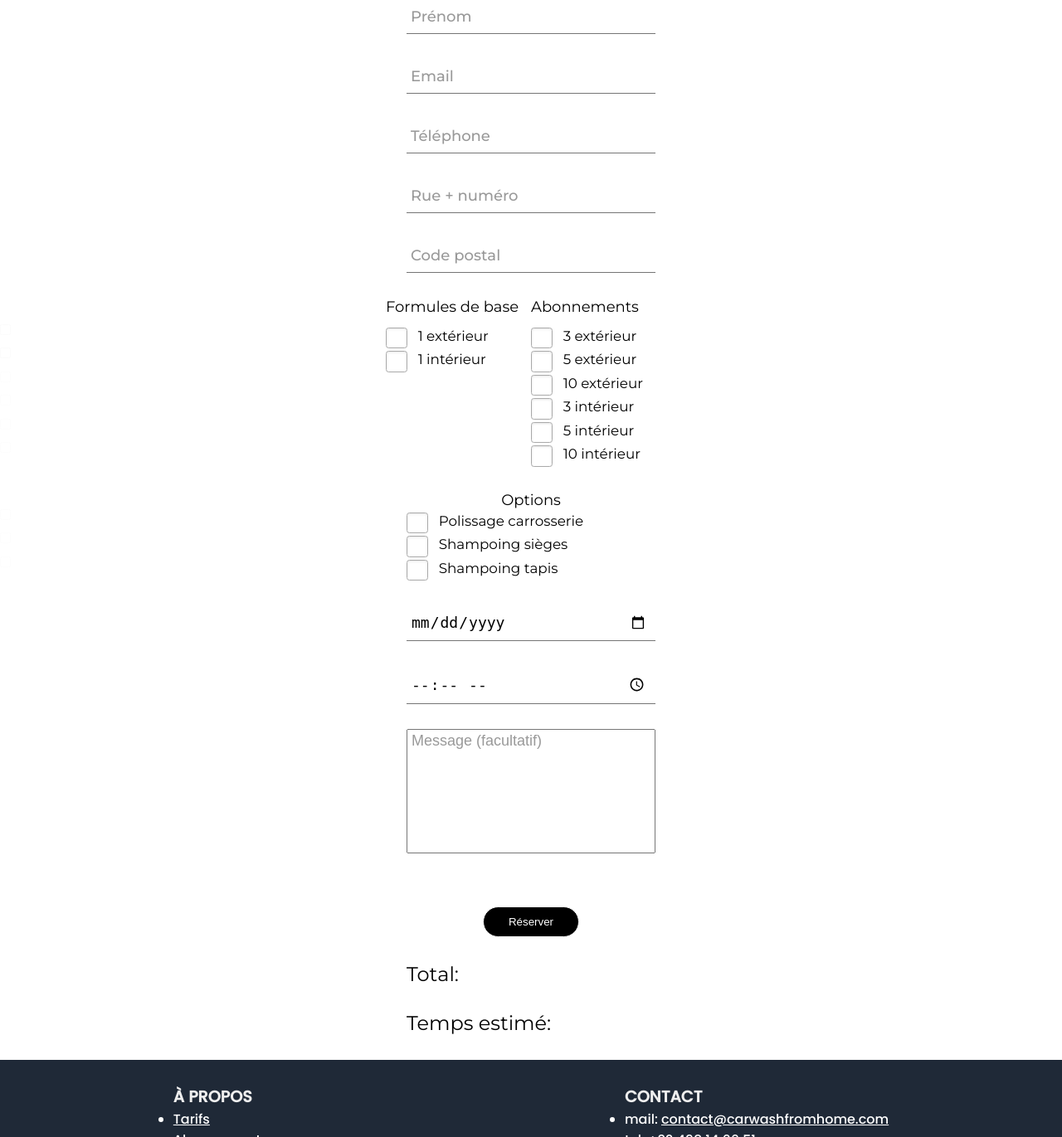
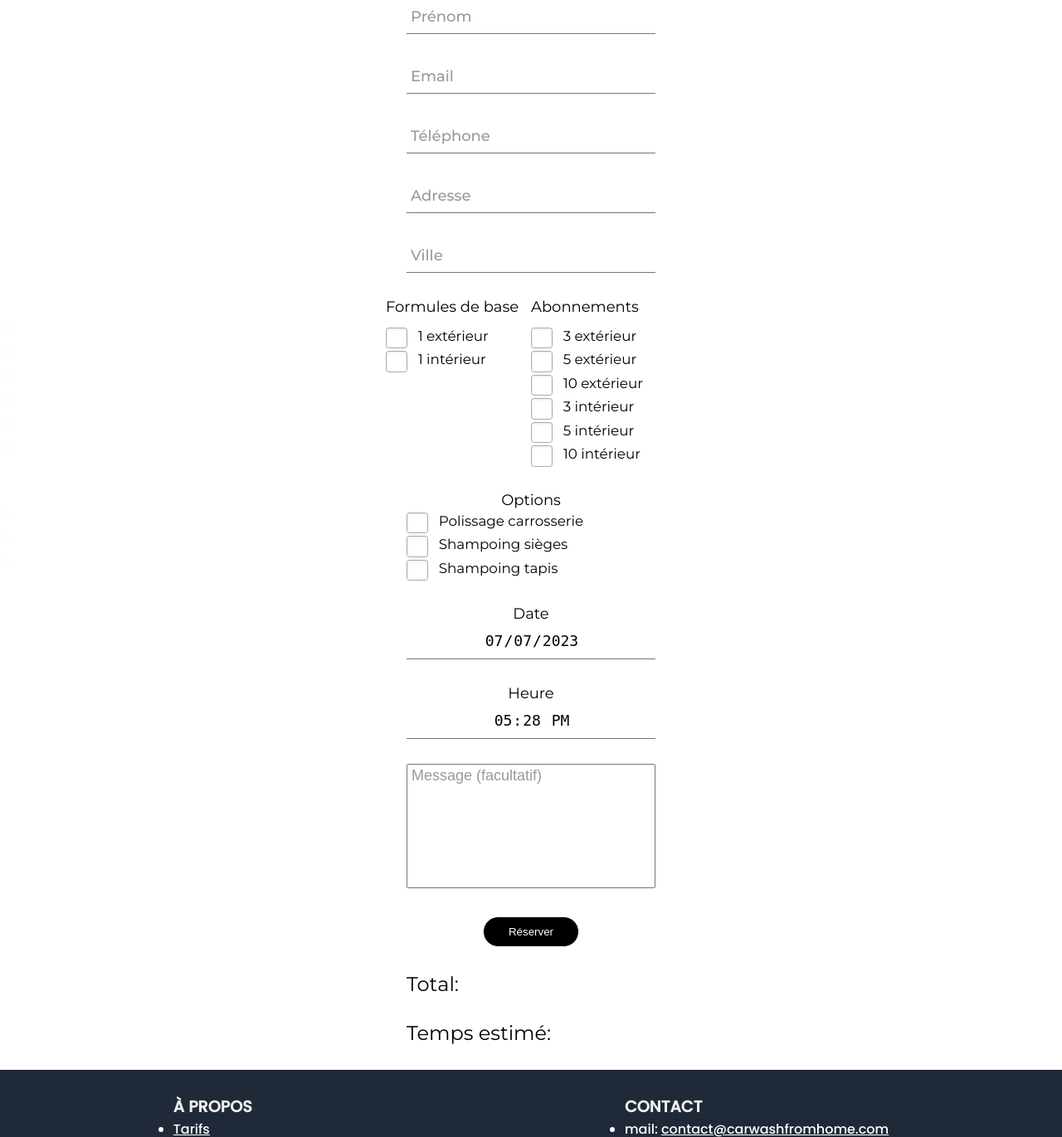
Before and after one commit to TerryHenrard/car-wash-from-home, a PHP site: page / in a window 1280 px wide. Shown: the part 5129-6500 px from the top of the page at 83% size. Run offline with PHP 8.4, Linux system fonts and the light colour scheme.

Commit message:
adding new composent for mobile to make it looks greater than it looked

```diff
--- a/assets/scripts/formChecker.js
+++ b/assets/scripts/formChecker.js
@@ -17,14 +17,45 @@ let lastName,
   firstName,
   email,
   phoneNumber,
-  streetAndNumber,
-  postcode,
-  date,
+  address,
+  city,
+  dateAppointement,
   hours,
   message;
 let formule = [];
 let abonnement = [];
 let option = [];
+
+let date = new Date();
+let jour = date.getDate().toString().padStart(2, "0");
+let mois = date.getMonth() + 1;
+let annee = date.getFullYear();
+let heures = date.getHours().toString().padStart(2, "0");
+let minutes = date.getMinutes().toString().padStart(2, "0");
+
+inputDate.value =
+  annee.toString().padStart(2, "0") +
+  "-" +
+  mois.toString().padStart(2, "0") +
+  "-" +
+  jour;
+inputTime.value = heures + ":" + minutes;
+
+let dateMin =
+  (annee - 1).toString().padStart(2, "0") +
+  "-" +
+  mois.toString().padStart(2, "0") +
+  "-" +
+  jour;
+let dateMax =
+  (annee + 1).toString().padStart(2, "0") +
+  "-" +
+  mois.toString().padStart(2, "0") +
+  "-" +
+  jour;
+
+inputDate.setAttribute("min", dateMin);
+inputDate.setAttribute("max", dateMax);
 
 const errorDisplay = (tag, message, valid) => {
   const input = document.getElementById(tag);
@@ -122,23 +153,23 @@ const phoneNumberChecker = (value) => {
   }
 };
 
-const streetAndNumberChecker = (value) => {
+const adressChecker = (value) => {
   if (!value.match(/^[\p{L}\d\s\.,#'\-]*$/gmu)) {
-    errorDisplay("rue", "cette adresse n'est pas valide");
-    streetAndNumber = null;
+    errorDisplay("adresse", "cette adresse n'est pas valide");
+    address = null;
   } else {
-    errorDisplay("rue", "", true);
-    streetAndNumber = value;
+    errorDisplay("adresse", "", true);
+    address = value;
   }
 };
 
-const postcodeChecker = (value) => {
-  if (!value.match(/^[\d]{0,4}$/)) {
-    errorDisplay("ville", "ce code postal n'est pas valide");
-    postcode = null;
+const cityChecker = (value) => {
+  if (!value.match(/^([a-zA-Z\p{L}]+(?:. |-| |'))*[a-zA-Z\p{L}]*$/gmu)) {
+    errorDisplay("ville", "cette ville n'est pas valide");
+    city = null;
   } else {
     errorDisplay("ville", "", true);
-    postcode = value;
+    city = value;
   }
 };
 
@@ -167,11 +198,11 @@ inputsText.forEach((input) => {
       case "tel":
         phoneNumberChecker(e.target.value);
         break;
-      case "rue":
-        streetAndNumberChecker(e.target.value);
+      case "adresse":
+        adressChecker(e.target.value);
         break;
       case "ville":
-        postcodeChecker(e.target.value);
+        cityChecker(e.target.value);
         break;
       case "message":
         messageChecker(e.target.value);
@@ -179,6 +210,16 @@ inputsText.forEach((input) => {
         null;
     }
   });
+});
+
+let inputDateClicked = false;
+inputDate.addEventListener("click", () => {
+  inputDateClicked = true;
+});
+
+let inputTimeClicked = false;
+inputTime.addEventListener("click", () => {
+  inputTimeClicked = true;
 });
 
 inputsCkb.forEach((input) => {
@@ -360,17 +401,25 @@ inputsCkb.forEach((input) => {
 form.addEventListener("submit", (e) => {
   e.preventDefault();
 
-  date = inputDate.value;
-  hours = inputTime.value;
+  if (inputTimeClicked && inputDateClicked) {
+    errorDisplay("date", "", true);
+    errorDisplay("time", "", true);
+
+    dateAppointement = inputDate.value;
+    hours = inputTime.value;
+  } else {
+    dateAppointement = null;
+    hours = null;
+  }
 
   if (
     lastName &&
     firstName &&
     email &&
     phoneNumber &&
-    streetAndNumber &&
-    postcode &&
-    date &&
+    address &&
+    city &&
+    dateAppointement &&
     hours
   ) {
     const data = {
@@ -378,12 +427,12 @@ form.addEventListener("submit", (e) => {
       firstName,
       email,
       phoneNumber,
-      streetAndNumber,
-      postcode,
+      address,
+      city,
       formule,
       abonnement,
       option,
-      date,
+      dateAppointement,
       hours,
       price,
       time,
@@ -417,6 +466,9 @@ form.addEventListener("submit", (e) => {
     console.log(jsonData);
     xhr.send(jsonData);
   } else {
+    errorDisplay("date", "Veuillez sélectionner une date qui vous convient");
+    errorDisplay("time", "Veuillez sélectionner une heure qui vous convient");
+
     errorAnim.classList.add("error-inscription-anim");
     setTimeout(() => {
       errorAnim.classList.remove("error-inscription-anim");
--- a/assets/styles/index.css
+++ b/assets/styles/index.css
@@ -1039,11 +1039,60 @@ header .header-text div .fa-solid {
     grid-template-columns: 1fr;
   }
 }
+.rdv .form-container .date-container p,
+.rdv .form-container .time-container p {
+  font-size: 18px;
+  color: #000000;
+}
+@media only screen and (max-width: 500px) {
+  .rdv .form-container .date-container p,
+  .rdv .form-container .time-container p {
+    font-size: 1.1rem !important;
+  }
+}
+.rdv .form-container .date-container #time,
+.rdv .form-container .date-container #date,
+.rdv .form-container .time-container #time,
+.rdv .form-container .time-container #date {
+  box-sizing: border-box;
+  outline: 0;
+  padding-left: 0.75rem;
+  display: flex;
+  justify-content: center;
+  position: relative;
+  width: 100%;
+  appearance: auto;
+  -moz-appearance: textfield;
+  -webkit-appearance: none;
+  margin: 0;
+}
+.rdv .form-container .date-container #time::-webkit-calendar-picker-indicator,
+.rdv .form-container .date-container #date::-webkit-calendar-picker-indicator,
+.rdv .form-container .time-container #time::-webkit-calendar-picker-indicator,
+.rdv .form-container .time-container #date::-webkit-calendar-picker-indicator {
+  background: none;
+  bottom: 0;
+  color: transparent;
+  cursor: pointer;
+  height: auto;
+  left: 0;
+  position: absolute;
+  right: 0;
+  top: 0;
+  width: auto;
+}
+.rdv .form-container .date-container #time::-webkit-datetime-edit,
+.rdv .form-container .date-container #date::-webkit-datetime-edit,
+.rdv .form-container .time-container #time::-webkit-datetime-edit,
+.rdv .form-container .time-container #date::-webkit-datetime-edit {
+  text-align: center;
+  width: 100%;
+}
 .rdv .form-container .last-name-container,
 .rdv .form-container .first-name-container,
 .rdv .form-container .email-container,
 .rdv .form-container .tel-container,
-.rdv .form-container .rue-container,
+.rdv .form-container .adresse-container,
 .rdv .form-container .ville-container,
 .rdv .form-container .date-container,
 .rdv .form-container .time-container {
@@ -1056,7 +1105,7 @@ header .header-text div .fa-solid {
 .rdv .form-container .first-name-container input,
 .rdv .form-container .email-container input,
 .rdv .form-container .tel-container input,
-.rdv .form-container .rue-container input,
+.rdv .form-container .adresse-container input,
 .rdv .form-container .ville-container input,
 .rdv .form-container .date-container input,
 .rdv .form-container .time-container input {
@@ -1131,7 +1180,7 @@ header .header-text div .fa-solid {
 .rdv .form-container .first-name-container .bar,
 .rdv .form-container .email-container .bar,
 .rdv .form-container .tel-container .bar,
-.rdv .form-container .rue-container .bar,
+.rdv .form-container .adresse-container .bar,
 .rdv .form-container .ville-container .bar,
 .rdv .form-container .date-container .bar,
 .rdv .form-container .time-container .bar {
@@ -1146,8 +1195,8 @@ header .header-text div .fa-solid {
 .rdv .form-container .email-container .bar:after,
 .rdv .form-container .tel-container .bar:before,
 .rdv .form-container .tel-container .bar:after,
-.rdv .form-container .rue-container .bar:before,
-.rdv .form-container .rue-container .bar:after,
+.rdv .form-container .adresse-container .bar:before,
+.rdv .form-container .adresse-container .bar:after,
 .rdv .form-container .ville-container .bar:before,
 .rdv .form-container .ville-container .bar:after,
 .rdv .form-container .date-container .bar:before,
@@ -1167,7 +1216,7 @@ header .header-text div .fa-solid {
 .rdv .form-container .first-name-container .bar:before,
 .rdv .form-container .email-container .bar:before,
 .rdv .form-container .tel-container .bar:before,
-.rdv .form-container .rue-container .bar:before,
+.rdv .form-container .adresse-container .bar:before,
 .rdv .form-container .ville-container .bar:before,
 .rdv .form-container .date-container .bar:before,
 .rdv .form-container .time-container .bar:before {
@@ -1177,7 +1226,7 @@ header .header-text div .fa-solid {
 .rdv .form-container .first-name-container .bar:after,
 .rdv .form-container .email-container .bar:after,
 .rdv .form-container .tel-container .bar:after,
-.rdv .form-container .rue-container .bar:after,
+.rdv .form-container .adresse-container .bar:after,
 .rdv .form-container .ville-container .bar:after,
 .rdv .form-container .date-container .bar:after,
 .rdv .form-container .time-container .bar:after {
@@ -1187,7 +1236,7 @@ header .header-text div .fa-solid {
 .rdv .form-container .first-name-container label,
 .rdv .form-container .email-container label,
 .rdv .form-container .tel-container label,
-.rdv .form-container .rue-container label,
+.rdv .form-container .adresse-container label,
 .rdv .form-container .ville-container label,
 .rdv .form-container .date-container label,
 .rdv .form-container .time-container label {
@@ -1218,7 +1267,7 @@ header .header-text div .fa-solid {
 .rdv .form-container .first-name-container p,
 .rdv .form-container .email-container p,
 .rdv .form-container .tel-container p,
-.rdv .form-container .rue-container p,
+.rdv .form-container .adresse-container p,
 .rdv .form-container .ville-container p,
 .rdv .form-container .date-container p,
 .rdv .form-container .time-container p {
@@ -1677,7 +1726,7 @@ header .header-text div .fa-solid {
   display: flex;
   justify-content: center;
   align-items: center;
-  margin: 30px;
+  margin: 0 30px 30px 30px;
 }
 .rdv .form-container .submit-container input {
   color: #ffffff;
--- a/assets/styles/layout/_rendez-vous.scss
+++ b/assets/styles/layout/_rendez-vous.scss
@@ -23,11 +23,56 @@
         grid-template-columns: 1fr;
       }
     }
+
+    .date-container,
+    .time-container {
+      p {
+        font-size: 18px;
+        color: #000000;
+
+        @media only screen and (max-width: 500px) {
+          font-size: 1.1rem !important;
+        }
+      }
+      #time,
+      #date {
+        box-sizing: border-box;
+        outline: 0;
+        padding-left: 0.75rem;
+        display: flex;
+        justify-content: center;
+        position: relative;
+        width: 100%;
+        appearance: auto;
+        -moz-appearance: textfield;
+        -webkit-appearance: none;
+        margin: 0;
+
+        &::-webkit-calendar-picker-indicator {
+          background: none;
+          bottom: 0;
+          color: transparent;
+          cursor: pointer;
+          height: auto;
+          left: 0;
+          position: absolute;
+          right: 0;
+          top: 0;
+          width: auto;
+        }
+
+        &::-webkit-datetime-edit {
+          text-align: center;
+          width: 100%;
+        }
+      }
+    }
+
     .last-name-container,
     .first-name-container,
     .email-container,
     .tel-container,
-    .rue-container,
+    .adresse-container,
     .ville-container,
     .date-container,
     .time-container {
@@ -400,7 +445,7 @@
       display: flex;
       justify-content: center;
       align-items: center;
-      margin: 30px;
+      margin: 0 30px 30px 30px;
       input {
         color: #ffffff;
         padding: 10px 30px;
--- a/index.html
+++ b/index.html
@@ -367,16 +367,16 @@
           <label for="tel">Téléphone</label>
           <p class="message-error-tel"></p>
         </div>
-        <div class="rue-container">
-          <input type="text" id="rue" name="rue" required>
+        <div class="adresse-container">
+          <input type="text" id="adresse" name="adresse" required>
           <span class="bar"></span>
-          <label for="rue">Rue + numéro</label>
-          <p class="message-error-rue"></p>
+          <label for="adresse">Adresse</label>
+          <p class="message-error-adresse"></p>
         </div>
         <div class="ville-container">
           <input type="text" id="ville" name="ville" required>
           <span class="bar"></span>
-          <label for="ville">Code postal</label>
+          <label for="ville">Ville</label>
           <p class="message-error-ville"></p>
         </div>
         <div class="formule-container">
@@ -443,10 +443,16 @@
           </div>
         </div>
         <div class="date-container">
-          <input type="date" id="date" min="2023-07-02" max="2025-07-02" name="date" required>
+          <p>Date</p>
+          <label for="date"></label>
+          <input type="date" id="date" name="date" required>
+          <p class="message-error-date"></p>
         </div>
         <div class="time-container">
+          <p>Heure</p>
+          <label for="time"></label>
           <input type="time" id="time" min="08:00" max="18:00" name="time" required>
+          <p class="message-error-time"></p>
         </div>
         <div class="textarea-container">
           <textarea id="message" maxlength="250" spellcheck="true" placeholder="Message (facultatif)"
```
Also changed, not shown: other parts of assets/styles/index.css (+11 -11 lines), 1 other file.
